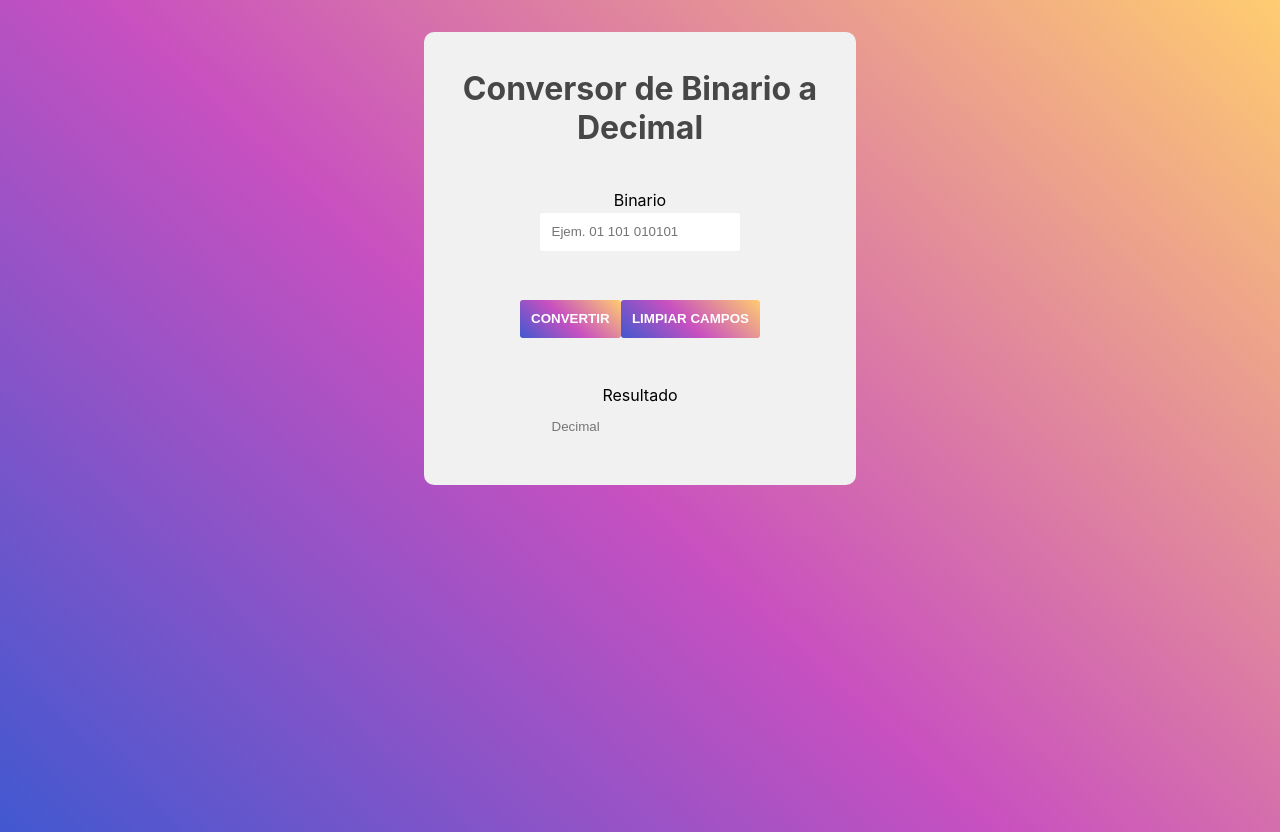
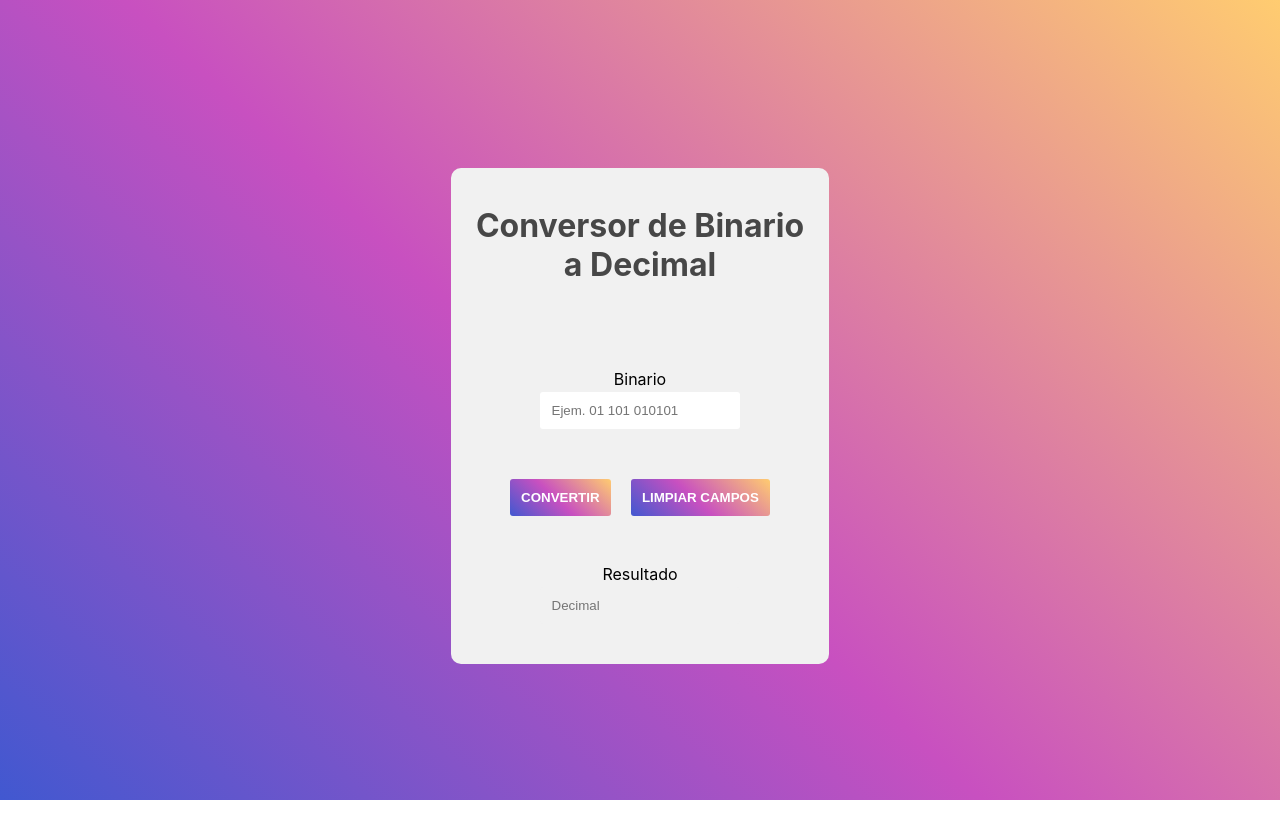
Before and after one commit to Ancient-R/01-conversor-de-binario-2-decimal, a React (Create React App) app: page / in a window 1280 px wide. After the commit the page ends 800 px from the top, so only its background shows below. Built offline with nearby package versions, Linux system fonts and the light colour scheme.

Commit message:
Estilos para el error, contenedor de botones y creando una animacion

```diff
--- a/src/index.css
+++ b/src/index.css
@@ -4,6 +4,10 @@ body {
     'Ubuntu', 'Cantarell', 'Fira Sans', 'Droid Sans', 'Helvetica Neue',
     sans-serif;
     background-image: linear-gradient(43deg, #4158D0 0%, #C850C0 46%, #FFCC70 100%);
+    display: flex;
+    flex-direction: column;
+    align-items: center;
+    justify-content: center;
   height: 100vh;
 }
 
@@ -12,7 +16,6 @@ body {
   text-align: center;
   opacity: .7;
 }
-
 
 /* ESTILOS DEL FORMULARIO */
 .form-container{
@@ -24,14 +27,17 @@ body {
   margin-left: auto;
   margin-right: auto;
   margin-top: 2rem;
+  backface-visibility: hidden;
 }
 
 .form{
+  position: relative;
   display: flex;
   flex-direction: column;
   align-items: center;
   justify-content: space-around;
   height: 300px;
+  margin-top: 4rem;
 }
 
 .form-group{
@@ -39,6 +45,13 @@ body {
   flex-direction: column;
   align-items: center;
   margin-bottom: 2px;
+}
+
+.buttons-container{
+  width: 300px;
+  display: flex;
+  flex-wrap: wrap;
+  justify-content: space-evenly;
 }
 
 .form-group-one{
@@ -65,3 +78,29 @@ body {
   margin-top: 5px;
   margin-bottom: 5px;
 }
+
+
+.error{
+  width: auto;
+  position: absolute;
+  top: -55px;
+  background-color: darkred;
+  color: #fff;
+  padding: 10px;
+  text-align: center;
+  border-radius: 3px;
+}
+
+.fadein{
+  animation: fadein .6s ease;
+}
+
+@keyframes fadein{
+  0%{
+    transform: translateX(-100%);
+  }
+
+  100%{
+    transform: translateX(0);
+  }
+}
```
